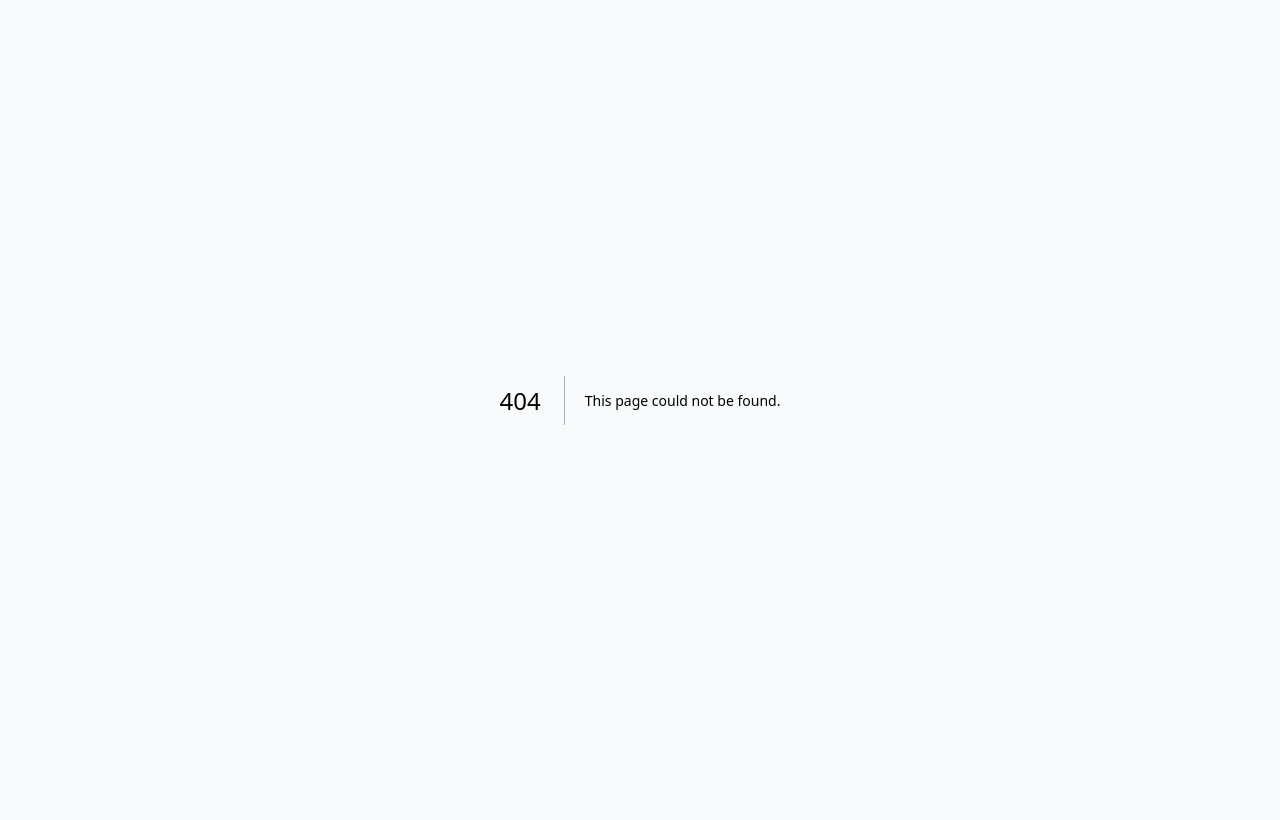
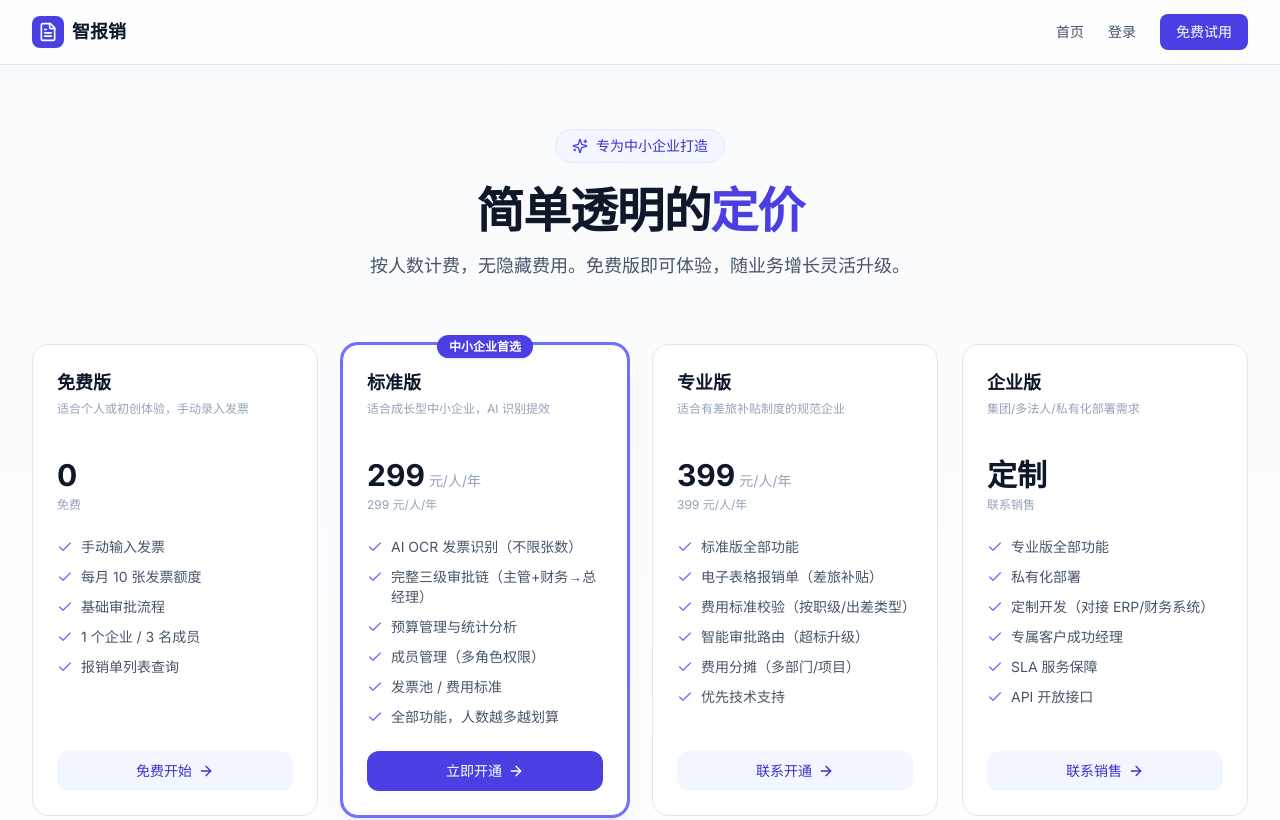
Before and after one commit to cxl0105/AI-baoxiao, a Next.js app in the folder apps/web/: page /pricing in a window 1280 px wide. Before the commit this address had no page. Shown: the top 820 px of the page. Built offline with nearby package versions, Linux system fonts and the light colour scheme.

Commit message:
feat: 套餐价格对比页(/pricing) - 四档套餐面向中小企业展示, 首页加套餐入口

```diff
--- a/apps/web/src/app/page.tsx
+++ b/apps/web/src/app/page.tsx
@@ -14,6 +14,9 @@ export default function HomePage() {
             <span className="font-semibold text-lg">智报销</span>
           </div>
           <nav className="flex items-center gap-6">
+            <Link href="/pricing" className="text-sm text-slate-600 dark:text-slate-300 hover:text-brand-600 dark:hover:text-brand-400">
+              套餐价格
+            </Link>
             <Link href="/login" className="text-sm text-slate-600 dark:text-slate-300 hover:text-brand-600 dark:hover:text-brand-400">
               登录
             </Link>
@@ -57,6 +60,12 @@ export default function HomePage() {
                 className="w-full sm:w-auto inline-flex items-center justify-center px-8 py-3.5 text-base font-semibold text-slate-700 dark:text-slate-200 bg-white dark:bg-slate-800 border border-slate-200 dark:border-slate-700 hover:border-brand-300 dark:hover:border-brand-600 rounded-xl transition-all"
               >
                 了解功能
+              </Link>
+              <Link
+                href="/pricing"
+                className="w-full sm:w-auto inline-flex items-center justify-center px-8 py-3.5 text-base font-semibold text-brand-600 dark:text-brand-400 hover:text-brand-700 dark:hover:text-brand-300"
+              >
+                查看套餐价格 →
               </Link>
             </div>
           </div>
--- /dev/null
+++ b/apps/web/src/app/pricing/page.tsx
@@ -0,0 +1,202 @@
+import Link from 'next/link'
+import { Check, FileText, Sparkles, Building2, Users, Phone, ArrowRight } from 'lucide-react'
+
+// 四档套餐（与后端 lib/plans.ts 对齐，前端展示用）
+const PLANS = [
+  {
+    key: 'free',
+    name: '免费版',
+    priceLabel: '免费',
+    price: '0',
+    unit: '',
+    desc: '适合个人或初创体验，手动录入发票',
+    highlight: false,
+    features: [
+      '手动输入发票',
+      '每月 10 张发票额度',
+      '基础审批流程',
+      '1 个企业 / 3 名成员',
+      '报销单列表查询',
+    ],
+    cta: '免费开始',
+  },
+  {
+    key: 'basic',
+    name: '标准版',
+    priceLabel: '299 元/人/年',
+    price: '299',
+    unit: '元/人/年',
+    desc: '适合成长型中小企业，AI 识别提效',
+    highlight: true,
+    features: [
+      'AI OCR 发票识别（不限张数）',
+      '完整三级审批链（主管+财务→总经理）',
+      '预算管理与统计分析',
+      '成员管理（多角色权限）',
+      '发票池 / 费用标准',
+      '全部功能，人数越多越划算',
+    ],
+    cta: '立即开通',
+  },
+  {
+    key: 'pro',
+    name: '专业版',
+    priceLabel: '399 元/人/年',
+    price: '399',
+    unit: '元/人/年',
+    desc: '适合有差旅补贴制度的规范企业',
+    highlight: false,
+    features: [
+      '标准版全部功能',
+      '电子表格报销单（差旅补贴）',
+      '费用标准校验（按职级/出差类型）',
+      '智能审批路由（超标升级）',
+      '费用分摊（多部门/项目）',
+      '优先技术支持',
+    ],
+    cta: '联系开通',
+  },
+  {
+    key: 'enterprise',
+    name: '企业版',
+    priceLabel: '联系销售',
+    price: '定制',
+    unit: '',
+    desc: '集团/多法人/私有化部署需求',
+    highlight: false,
+    features: [
+      '专业版全部功能',
+      '私有化部署',
+      '定制开发（对接 ERP/财务系统）',
+      '专属客户成功经理',
+      'SLA 服务保障',
+      'API 开放接口',
+    ],
+    cta: '联系销售',
+  },
+]
+
+export default function PricingPage() {
+  return (
+    <div className="min-h-screen bg-gradient-to-b from-slate-50 to-white dark:from-slate-900 dark:to-slate-950">
+      {/* Header */}
+      <header className="border-b border-slate-200 dark:border-slate-800 bg-white/80 dark:bg-slate-900/80 backdrop-blur-sm sticky top-0 z-50">
+        <div className="max-w-7xl mx-auto px-4 sm:px-6 lg:px-8 h-16 flex items-center justify-between">
+          <div className="flex items-center gap-2">
+            <div className="w-8 h-8 rounded-lg bg-brand-600 flex items-center justify-center">
+              <FileText className="w-5 h-5 text-white" />
+            </div>
+            <Link href="/" className="font-semibold text-lg text-slate-900 dark:text-white">智报销</Link>
+          </div>
+          <nav className="flex items-center gap-6">
+            <Link href="/" className="text-sm text-slate-600 dark:text-slate-300 hover:text-brand-600">首页</Link>
+            <Link href="/login" className="text-sm text-slate-600 dark:text-slate-300 hover:text-brand-600">登录</Link>
+            <Link
+              href="/register"
+              className="inline-flex items-center justify-center px-4 py-2 text-sm font-medium text-white bg-brand-600 hover:bg-brand-700 rounded-lg transition-colors"
+            >
+              免费试用
+            </Link>
+          </nav>
+        </div>
+      </header>
+
+      <main>
+        {/* Hero */}
+        <section className="py-16 px-4 sm:px-6 lg:px-8">
+          <div className="max-w-3xl mx-auto text-center">
+            <div className="inline-flex items-center gap-2 px-4 py-1.5 rounded-full bg-brand-50 dark:bg-brand-900/30 border border-brand-100 dark:border-brand-700/30 mb-6">
+              <Sparkles className="w-4 h-4 text-brand-600 dark:text-brand-400" />
+              <span className="text-sm font-medium text-brand-700 dark:text-brand-300">专为中小企业打造</span>
+            </div>
+            <h1 className="text-4xl sm:text-5xl font-bold tracking-tight text-slate-900 dark:text-white mb-4">
+              简单透明的<span className="text-brand-600 dark:text-brand-400">定价</span>
+            </h1>
+            <p className="text-lg text-slate-600 dark:text-slate-400 leading-relaxed">
+              按人数计费，无隐藏费用。免费版即可体验，随业务增长灵活升级。
+            </p>
+          </div>
+        </section>
+
+        {/* 套餐卡片 */}
+        <section className="pb-20 px-4 sm:px-6 lg:px-8">
+          <div className="max-w-7xl mx-auto grid grid-cols-1 md:grid-cols-2 xl:grid-cols-4 gap-6">
+            {PLANS.map((p) => (
+              <div
+                key={p.key}
+                className={`relative rounded-2xl border bg-white dark:bg-slate-900 p-6 flex flex-col ${
+                  p.highlight
+                    ? 'border-brand-500 shadow-xl shadow-brand-500/10 ring-2 ring-brand-500'
+                    : 'border-slate-200 dark:border-slate-800'
+                }`}
+              >
+                {p.highlight && (
+                  <div className="absolute -top-3 left-1/2 -translate-x-1/2">
+                    <span className="px-3 py-1 text-xs font-semibold text-white bg-brand-600 rounded-full shadow">
+                      中小企业首选
+                    </span>
+                  </div>
+                )}
+                <h3 className="text-lg font-semibold text-slate-900 dark:text-white">{p.name}</h3>
+                <p className="text-xs text-slate-400 mt-1 min-h-[2.5rem]">{p.desc}</p>
+                <div className="mt-4 mb-6">
+                  <div className="flex items-baseline gap-1">
+                    <span className="text-3xl font-bold text-slate-900 dark:text-white">{p.price}</span>
+                    {p.unit && <span className="text-sm text-slate-400">{p.unit}</span>}
+                  </div>
+                  <p className="text-xs text-slate-400 mt-1">{p.priceLabel}</p>
+                </div>
+                <ul className="space-y-2.5 flex-1">
+                  {p.features.map((f) => (
+                    <li key={f} className="flex items-start gap-2 text-sm text-slate-600 dark:text-slate-300">
+                      <Check className="w-4 h-4 text-brand-500 flex-shrink-0 mt-0.5" />
+                      <span>{f}</span>
+                    </li>
+                  ))}
+                </ul>
+                <Link
+                  href={p.key === 'enterprise' ? '/contact' : '/register'}
+                  className={`mt-6 inline-flex items-center justify-center gap-1.5 px-4 py-2.5 text-sm font-medium rounded-xl transition-colors ${
+                    p.highlight
+                      ? 'text-white bg-brand-600 hover:bg-brand-700'
+                      : 'text-brand-700 dark:text-brand-300 bg-brand-50 dark:bg-brand-900/20 hover:bg-brand-100 dark:hover:bg-brand-900/30'
+                  }`}
+                >
+                  {p.cta}
+                  <ArrowRight className="w-4 h-4" />
+                </Link>
+              </div>
+            ))}
+          </div>
+        </section>
+
+        {/* 说明 */}
+        <section className="pb-20 px-4 sm:px-6 lg:px-8">
+          <div className="max-w-4xl mx-auto grid grid-cols-1 sm:grid-cols-3 gap-6">
+            <div className="flex items-start gap-3">
+              <Users className="w-5 h-5 text-brand-500 flex-shrink-0 mt-0.5" />
+              <div>
+                <h4 className="font-medium text-slate-900 dark:text-white text-sm">按人数计费</h4>
+                <p className="text-xs text-slate-500 dark:text-slate-400 mt-1">只按活跃成员数收费，不按发票张数额外收费（付费版不限量）。</p>
+              </div>
+            </div>
+            <div className="flex items-start gap-3">
+              <Building2 className="w-5 h-5 text-brand-500 flex-shrink-0 mt-0.5" />
+              <div>
+                <h4 className="font-medium text-slate-900 dark:text-white text-sm">中小企业友好</h4>
+                <p className="text-xs text-slate-500 dark:text-slate-400 mt-1">10 人团队标准版年费仅 2990 元起，远低于传统报销系统。</p>
+              </div>
+            </div>
+            <div className="flex items-start gap-3">
+              <Phone className="w-5 h-5 text-brand-500 flex-shrink-0 mt-0.5" />
+              <div>
+                <h4 className="font-medium text-slate-900 dark:text-white text-sm">更高需求？</h4>
+                <p className="text-xs text-slate-500 dark:text-slate-400 mt-1">集团/私有化/定制对接，请联系公司销售人员获取专属方案。</p>
+              </div>
+            </div>
+          </div>
+        </section>
+      </main>
+    </div>
+  )
+}
```
